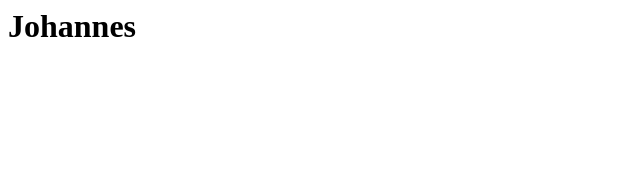
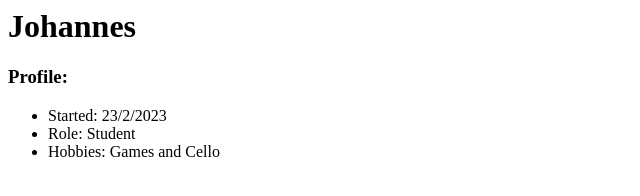
Before and after one commit to J209799/J209799.github.io, a plain HTML site: page index.html in a window 1280 px wide. Shown: the whole page, without its empty margins (0-640 px from the left). Drawn offline with Linux system fonts and the light colour scheme.

Commit message:
update profile

```diff
--- a/index.html
+++ b/index.html
@@ -1 +1,7 @@
 <h1>Johannes</h1>
+<h3>Profile:</h3>
+<ul>
+	<li>Started: 23/2/2023</li>
+	<li>Role: Student</li>
+	<li>Hobbies: Games and Cello</li>
+</ul>
```
